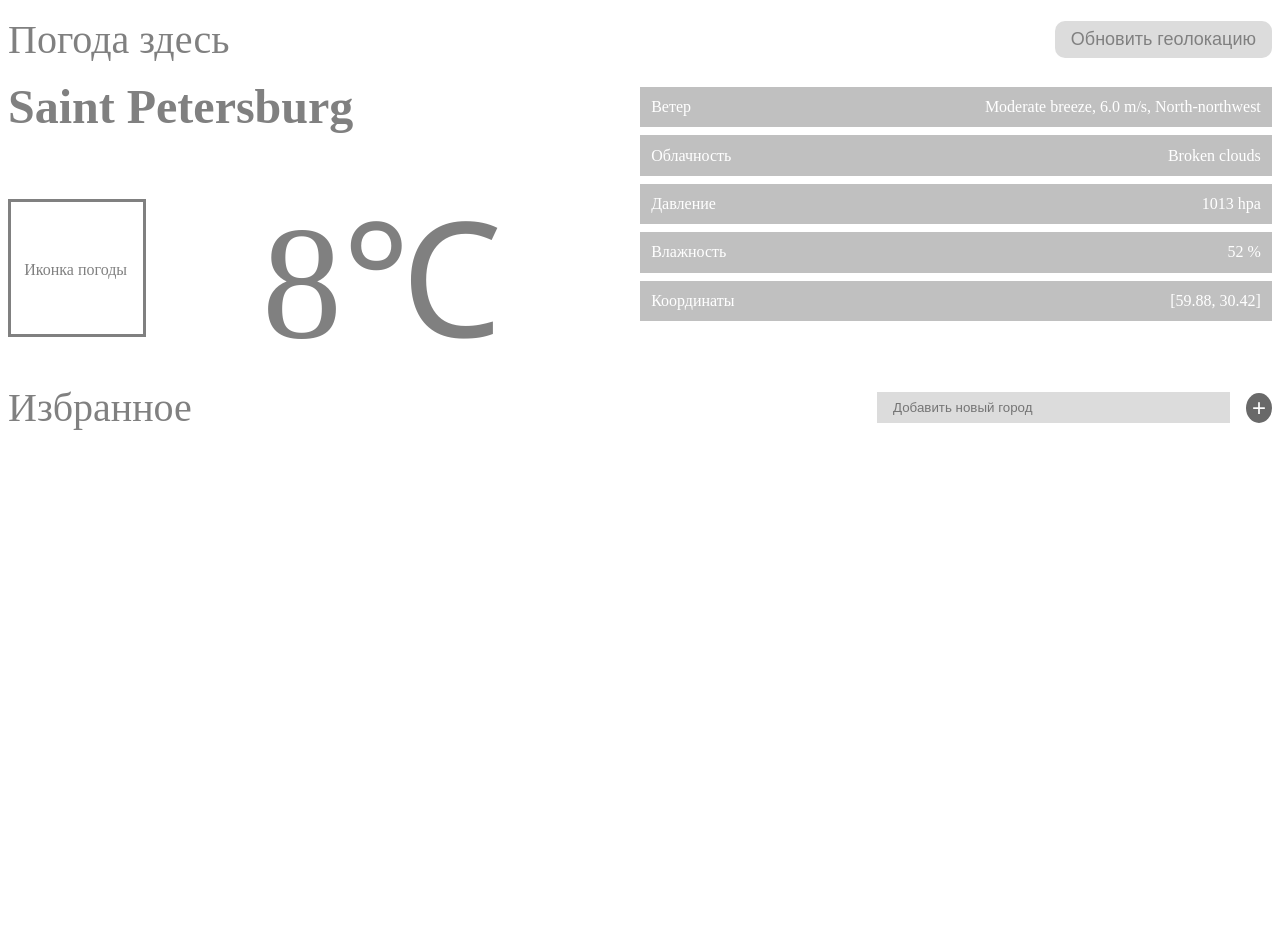
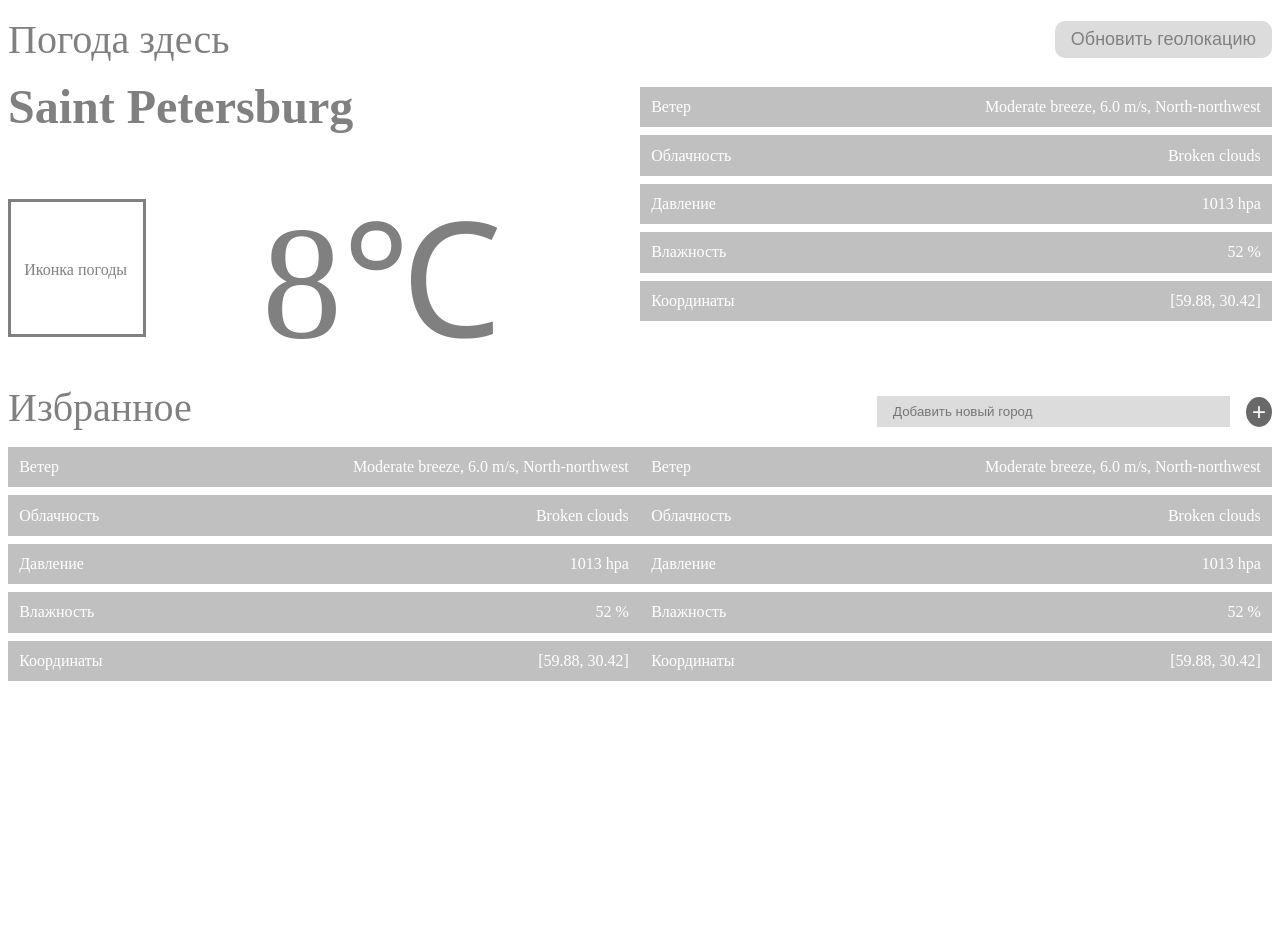
Before and after one commit to koalaa13/koalaa13.github.io, a plain HTML site: page _layout/WeatherPage.html in a window 1280 px wide. Before the commit the page ends 800 px from the top, so only its background shows below. Drawn offline with Linux system fonts and the light colour scheme.

Commit message:
Started favourites part

```diff
--- a/_layout/WeatherPage.html
+++ b/_layout/WeatherPage.html
@@ -54,6 +54,62 @@
             <button type="button" class="add-or-close-button">+</button>
         </div>
     </div>
+    <div class="favorites">
+        <div class="city-info">
+            <div class="title"></div>
+            <div class="main-info">
+                <ul>
+                    <li>
+                        <span class="key">Ветер</span>
+                        <span class="value">Moderate breeze, 6.0 m/s, North-northwest</span>
+                    </li>
+                    <li>
+                        <span class="key">Облачность</span>
+                        <span class="value">Broken clouds</span>
+                    </li>
+                    <li>
+                        <span class="key">Давление</span>
+                        <span class="value">1013 hpa</span>
+                    </li>
+                    <li>
+                        <span class="key">Влажность</span>
+                        <span class="value">52 %</span>
+                    </li>
+                    <li>
+                        <span class="key">Координаты</span>
+                        <span class="value">[59.88, 30.42]</span>
+                    </li>
+                </ul>
+            </div>
+        </div>
+        <div class="city-info">
+            <div class="title"></div>
+            <div class="main-info">
+                <ul>
+                    <li>
+                        <span class="key">Ветер</span>
+                        <span class="value">Moderate breeze, 6.0 m/s, North-northwest</span>
+                    </li>
+                    <li>
+                        <span class="key">Облачность</span>
+                        <span class="value">Broken clouds</span>
+                    </li>
+                    <li>
+                        <span class="key">Давление</span>
+                        <span class="value">1013 hpa</span>
+                    </li>
+                    <li>
+                        <span class="key">Влажность</span>
+                        <span class="value">52 %</span>
+                    </li>
+                    <li>
+                        <span class="key">Координаты</span>
+                        <span class="value">[59.88, 30.42]</span>
+                    </li>
+                </ul>
+            </div>
+        </div>
+    </div>
 </main>
 </body>
 </html>
--- a/_layout/css/MainMobileStyle.css
+++ b/_layout/css/MainMobileStyle.css
@@ -1,11 +1,9 @@
 @media screen and (max-width: 1000px) {
     .weather-here-info {
         grid-template-rows: 1fr 1fr;
-        grid-template-columns: 1fr;
     }
 
     .favourite-title {
-        grid-template-rows: 1fr 1fr;
         grid-template-columns: 1fr;
     }
 
--- a/_layout/css/MainStyle.css
+++ b/_layout/css/MainStyle.css
@@ -2,7 +2,8 @@
     --gray: #808080;
     --light-gray: #DCDCDC;
     --silver: #C0C0C0;
-    --dark-gray: #696969
+    --dark-gray: #696969;
+    --rows-count: 2;
 }
 
 .weather-here-title {
@@ -32,8 +33,8 @@
 
 .weather-here-info {
     display: grid;
+    /*grid-template-areas: "main-info . . side-info side-info";*/
     grid-template-columns: 1fr 1fr;
-    grid-template-rows: 1fr;
 }
 
 .weather-here-info .main-info .title-caption {
@@ -46,6 +47,11 @@
 
 .weather-here-info .main-info {
     white-space: nowrap;
+    /*grid-area: main-info;*/
+}
+
+.weather-here-info .side-info {
+    /*grid-area: side-info;*/
 }
 
 .weather-here-info .main-info .weather-icon-container {
@@ -71,25 +77,25 @@
     color: var(--gray);
 }
 
-.weather-here-info .side-info ul {
+ul {
     margin: 0;
     padding: 0;
     overflow: hidden;
 }
 
-.weather-here-info .side-info ul li {
+ul li {
     padding: 0.7rem;
     margin: 0.5rem 0;
     background-color: var(--silver);
 }
 
-.weather-here-info .side-info ul li .key {
+ul li .key {
     color: white;
     float: left;
     white-space: nowrap;
 }
 
-.weather-here-info .side-info ul li .value {
+ul li .value {
     color: white;
     float: right;
     white-space: nowrap;
@@ -102,6 +108,7 @@
 }
 
 .favourite-title .title-caption {
+    margin-bottom: 0.5rem;
     float: right;
     white-space: nowrap;
     font-size: 2.5rem;
@@ -131,3 +138,9 @@
     border-radius: 100%;
     outline: none;
 }
+
+.favorites {
+    display: grid;
+    grid-template-columns: 1fr 1fr;
+    grid-template-rows: repeat(var(--rows-count), 1fr);
+}
```
